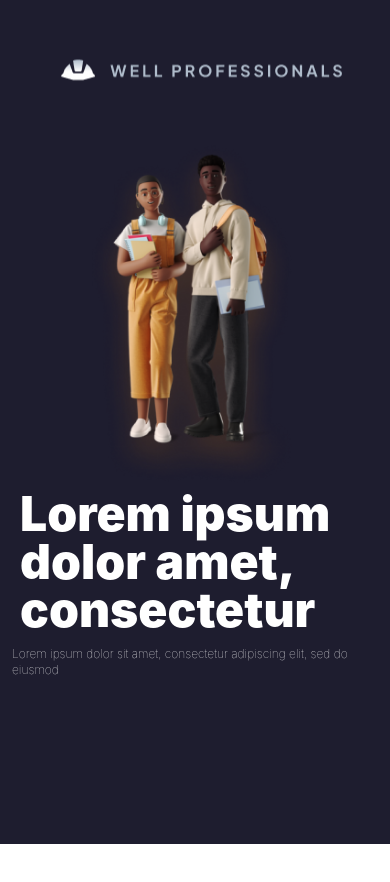
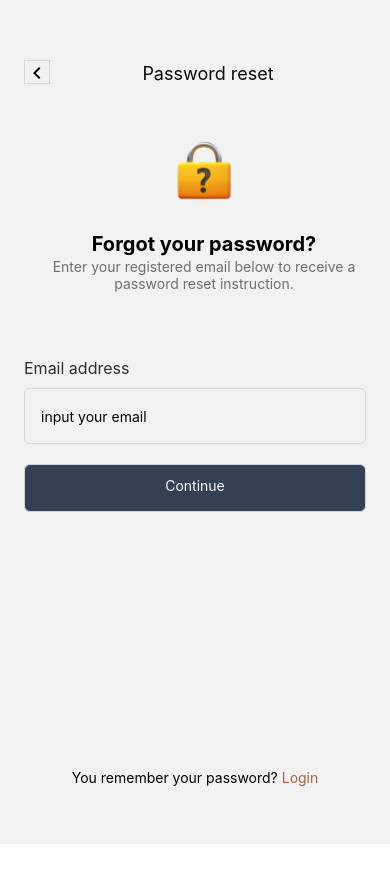
Before and after one commit to sunkanmicode/well-ProfessionMobile, a React Native app: screen /ForgotPassword in a window 390 px wide. Shown: the top 882 px of the page. After the commit the page ends 844 px from the top, so only its background shows below. Built offline with nearby package versions, Linux system fonts and the light colour scheme.

Commit message:
reset password page done

```diff
--- a/package.json
+++ b/package.json
@@ -12,6 +12,7 @@
     "@react-navigation/native": "^6.1.7",
     "@react-navigation/native-stack": "^6.9.13",
     "expo": "~49.0.5",
+    "expo-checkbox": "~2.4.0",
     "expo-dev-client": "~2.4.6",
     "expo-font": "~11.4.0",
     "expo-status-bar": "~1.6.0",
--- /dev/null
+++ b/src/components/authComponents/ForgotPasswordComp/index.tsx
@@ -0,0 +1,52 @@
+import React from "react";
+import { View, Text, TouchableOpacity, Image } from "react-native";
+import { FontAwesome5 } from "@expo/vector-icons";
+import { MaterialIcons } from "@expo/vector-icons";
+import CustomInput from "../../customComponents/CustomInput";
+import CustomButton from "../../customComponents/customButton";
+import { useNavigation } from "@react-navigation/native";
+
+const ForgotPasswordComp = () => {
+      const navigation = useNavigation();
+
+  return (
+    <View className="py-10 px-6 my-5">
+      <View className="flex-row justify-between">
+        <TouchableOpacity className="w-25 h-6 border border-gray-300">
+          <MaterialIcons name="keyboard-arrow-left" size={24} color="black" />
+        </TouchableOpacity>
+        <Text className="text-lg text-[#090A0A]">Password reset</Text>
+        <View />
+      </View>
+      <View className="w-80 h-44 my-10 mx-5">
+        <Image
+          source={require("../../../assets/images/password_reset.png")}
+          className="w-16 h-16 m-auto"
+        />
+        <View className="m-auto">
+          <Text className="text-xl font-bold m-auto">
+            Forgot your password?
+          </Text>
+          <Text className="text-[#6C7072] text-center">
+            Enter your registered email below to receive a password reset
+            instruction.
+          </Text>
+        </View>
+      </View>
+      <View>
+        <CustomInput label="Email address" placeholder="input your email" />
+        <CustomButton primary title="Continue" onPress={()=>{
+            navigation.navigate("ResetPassword");
+        }}/>
+      </View>
+      <View className="pt-64 m-auto">
+        <Text className="text-sm">
+          You remember your password?{" "}
+          <Text className="text-[#AF5E41]">Login</Text>
+        </Text>
+      </View>
+    </View>
+  );
+};
+
+export default ForgotPasswordComp;
--- a/src/components/authComponents/LoginComp/index.tsx
+++ b/src/components/authComponents/LoginComp/index.tsx
@@ -2,8 +2,10 @@ import { View, Text, TouchableOpacity } from 'react-native'
 import React from 'react'
 import CustomInput from '../../customComponents/CustomInput';
 import CustomButton from '../../customComponents/customButton';
+import Checkbox from "expo-checkbox";
 import { FontAwesome5 } from "@expo/vector-icons";
 import { MaterialIcons } from "@expo/vector-icons";
+import { useNavigation } from '@react-navigation/native';
 
 type LoginType = {
   onchangeText:(name:string, value:string) =>void
@@ -11,8 +13,10 @@ type LoginType = {
 };
 
 const LoginComp = ({ onchangeText, form }: LoginType) => {
+      const navigation = useNavigation();
   // const [value, ] = React.useState("");
   const [value2, onChangeText2] = React.useState("");
+   const [isChecked, setChecked] = React.useState(false);
 
   return (
     <View className="py-10 px-6 my-5">
@@ -21,7 +25,6 @@ const LoginComp = ({ onchangeText, form }: LoginType) => {
           <MaterialIcons name="keyboard-arrow-left" size={24} color="black" />
         </TouchableOpacity>
         <Text className="text-lg">Log in</Text>
-
         <View />
       </View>
       <View className="py-8">
@@ -50,11 +53,27 @@ const LoginComp = ({ onchangeText, form }: LoginType) => {
           iconPostion="right"
           // style={styles.input}
         />
+        <View className="flex-row items-center justify-between">
+          <View className="flex-row">
+            <Checkbox
+              className="border"
+              value={isChecked}
+              onValueChange={setChecked}
+              color={isChecked ? "#CD760F" : "#CD760F"}
+            />
+            <Text className="mx-2 text-[#CD760F] text-sm">Remember me</Text>
+          </View>
+          <TouchableOpacity onPress={()=>{
+            navigation.navigate("ForgotPassword")
+          }}>
+            <Text className="text-[#CD760F] text-sm">Forgot password?</Text>
+          </TouchableOpacity>
+        </View>
 
         <View className="pt-10  mb-20">
           <View className="flex-row items-center mx-auto">
             <View className="h-0.5 w-20 bg-slate-400" />
-            <Text className='mx-3'>OR</Text>
+            <Text className="mx-3">OR</Text>
             <View className="h-0.5 w-20 bg-slate-400" />
           </View>
           <View className="mt-2">
@@ -73,12 +92,7 @@ const LoginComp = ({ onchangeText, form }: LoginType) => {
           </View>
         </View>
 
-        <CustomButton
-          primary
-          title="Register"
-          loading={false}
-          disabled={false}
-        />
+        <CustomButton primary title="Login" loading={false} disabled={false} />
       </View>
     </View>
   );
--- a/src/components/authComponents/RegisterComp/index.tsx
+++ b/src/components/authComponents/RegisterComp/index.tsx
@@ -22,8 +22,7 @@ const RegisterComp = ({ onchangeText, form }: RegisterType) => {
         <TouchableOpacity className="w-25 h-6 border border-gray-300">
           <MaterialIcons name="keyboard-arrow-left" size={24} color="black" />
         </TouchableOpacity>
-        <Text className="text-sm">Sign up</Text>
-
+        <Text className="text-lg">Sign up</Text>
         <View />
       </View>
       <View className="py-5">
@@ -78,16 +77,17 @@ const RegisterComp = ({ onchangeText, form }: RegisterType) => {
         />
 
         <View className="pt-10 pb-5">
-          <View className="flex-row items-center justify-evenly">
+          <View className="flex-row items-center mx-auto">
             <View className="h-0.5 w-20 bg-slate-400" />
-            <Text>OR</Text>
+            <Text className="mx-3">OR</Text>
             <View className="h-0.5 w-20 bg-slate-400" />
           </View>
-          <View className="flex-row items-center justify-evenly mt-2">
+          <View className="flex-row items-center mx-auto mt-2">
             <TouchableOpacity className="w-24 h-11 border  border-gray-300 items-center justify-center rounded-md">
               <FontAwesome5 name="google" size={24} color="#34A853" />
             </TouchableOpacity>
-            <TouchableOpacity className="w-24 h-11 border  border-gray-300 items-center justify-center rounded-md bg-[#1877F2]">
+            <View className="mx-3" />
+            <TouchableOpacity className="w-24 h-11  border  border-gray-300 items-center justify-center rounded-md bg-[#1877F2]">
               <FontAwesome5 name="facebook" size={24} color="#fff" />
             </TouchableOpacity>
           </View>
--- /dev/null
+++ b/src/components/authComponents/ResetPasswordComp/index.tsx
@@ -0,0 +1,30 @@
+import { View, Text, TouchableOpacity } from "react-native";
+import { MaterialIcons } from "@expo/vector-icons";
+
+import React from 'react'
+import CustomInput from "../../customComponents/CustomInput";
+import CustomButton from "../../customComponents/customButton";
+
+const ResetPasswordComp = () => {
+  return (
+    <View className="py-10 px-6 my-5">
+      <View className="flex-row justify-between">
+        <TouchableOpacity className="w-25 h-6 border border-gray-300">
+          <MaterialIcons name="keyboard-arrow-left" size={24} color="black" />
+        </TouchableOpacity>
+        <Text className="text-lg text-[#090A0A]">Reset Password</Text>
+        <View />
+      </View>
+      <View className="py-16">
+        <CustomInput label="Email address" />
+        <CustomInput label="Create new password" />
+        <CustomInput label="Confirm password" />
+        <View className="py-10">
+          <CustomButton primary title="submit" />
+        </View>
+      </View>
+    </View>
+  );
+}
+
+export default ResetPasswordComp
--- a/src/navigations/AuthNavigator.tsx
+++ b/src/navigations/AuthNavigator.tsx
@@ -3,12 +3,16 @@ import { createNativeStackNavigator } from "@react-navigation/native-stack";
 import LoginScreen from "../screens/authScreens/LoginScreen";
 import RegisterScreen from "../screens/authScreens/RegisterScreen";
 import OnboardingScreen from "../screens/authScreens/OnboardingScreen";
+import ForgotPasswordScreen from "../screens/authScreens/ForgotPasswordScreen";
+import ResetPasswordScreen from "../screens/authScreens/ResetPaswwordScreen";
 
 
 type AuthStackParamList = {
   "Onboarding": undefined;
   "Login": undefined;
   "Register": undefined;
+  "ForgotPassword": undefined;
+  "ResetPassword":undefined;
 };
 const AuthStack = createNativeStackNavigator<AuthStackParamList>();
 
@@ -19,6 +23,14 @@ const AuthNavigator = ()=>{
         <AuthStack.Screen name="Onboarding" component={OnboardingScreen} />
         <AuthStack.Screen name="Login" component={LoginScreen} />
         <AuthStack.Screen name="Register" component={RegisterScreen} />
+        <AuthStack.Screen
+          name="ForgotPassword"
+          component={ForgotPasswordScreen}
+        />
+        <AuthStack.Screen
+          name="ResetPassword"
+          component={ResetPasswordScreen}
+        />
       </AuthStack.Navigator>
     );
 
--- /dev/null
+++ b/src/screens/authScreens/ForgotPasswordScreen/index.tsx
@@ -0,0 +1,11 @@
+import { View, Text } from 'react-native'
+import React from 'react'
+import ForgotPasswordComp from '../../../components/authComponents/ForgotPasswordComp'
+
+const ForgotPasswordScreen = () => {
+  return (
+    <ForgotPasswordComp />
+  )
+}
+
+export default ForgotPasswordScreen
--- /dev/null
+++ b/src/screens/authScreens/ResetPaswwordScreen/index.tsx
@@ -0,0 +1,11 @@
+import { View, Text } from 'react-native'
+import React from 'react'
+import ResetPasswordComp from '../../../components/authComponents/ResetPasswordComp'
+
+const ResetPasswordScreen = () => {
+  return (
+    <ResetPasswordComp />
+  )
+}
+
+export default ResetPasswordScreen
```
Also changed, not shown: 1 other file (tests, documents, lock files or other folders).
